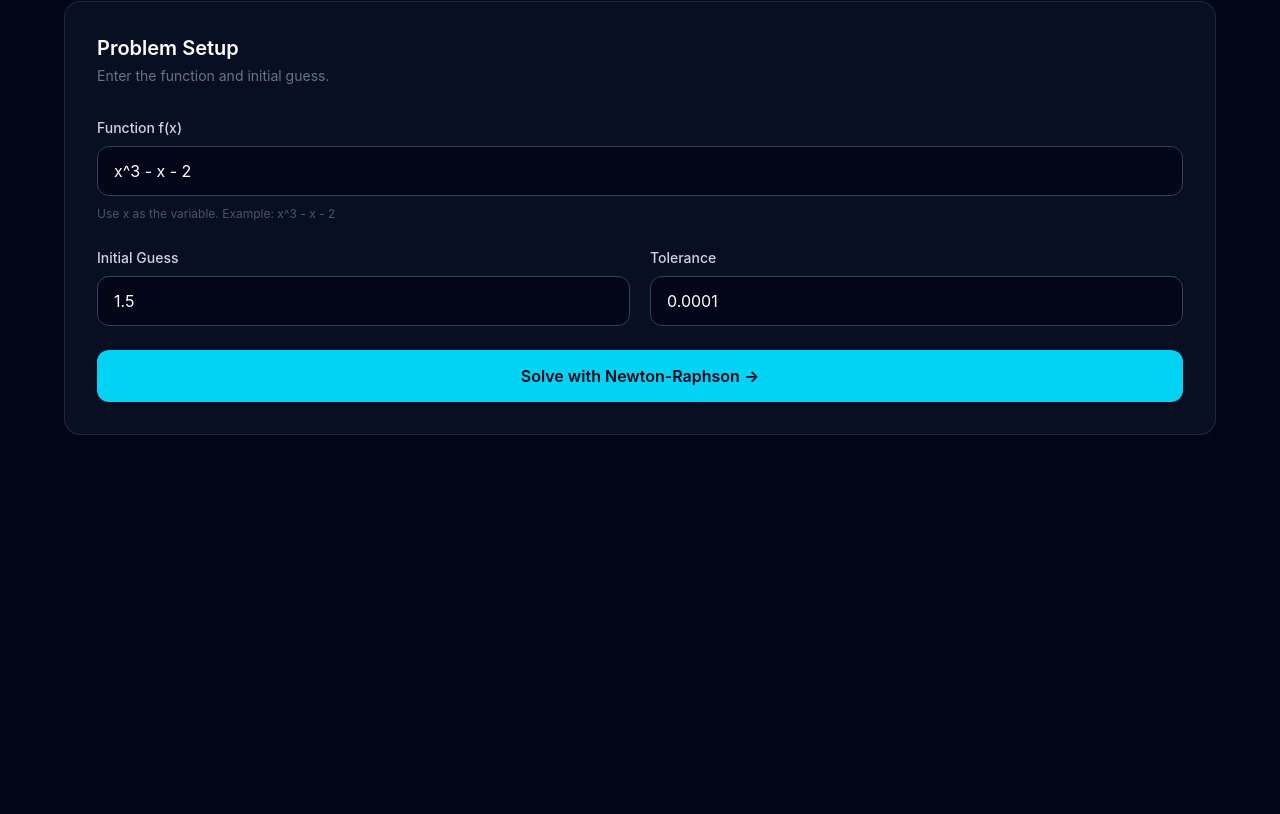
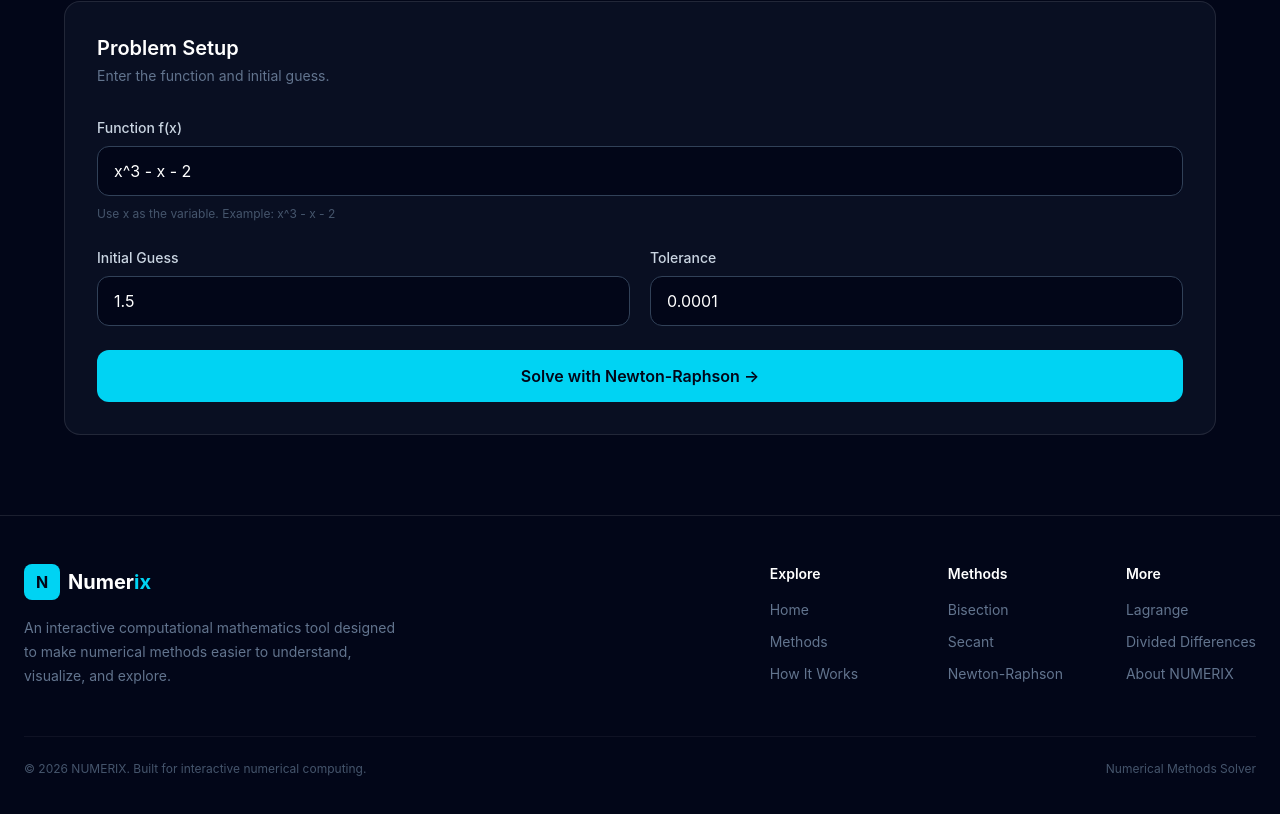
Before and after one commit to iishikaverma/numerix-frontend, a React (Vite) app: page /methods/newton in a window 1280 px wide. Shown: the part 358-1172 px from the top of the page. Before the commit the page ends 873 px from the top, so only its background shows below. Built offline with nearby package versions, Linux system fonts and the light colour scheme; no server answers.

Commit message:
Add About section; make footer links functional & Show footer on all pages with route-aware section links

```diff
--- a/src/App.tsx
+++ b/src/App.tsx
@@ -8,6 +8,7 @@ import NewtonRaphson from "./pages/NewtonRaphson";
 import Lagrange from "./pages/Lagrange";
 import DividedDifference from "./pages/DividedDifference";
 import MathCursor from "./components/effects/MathCursor";
+import Footer from "./components/layout/Footer";
 
 function App() {
   return (
@@ -45,6 +46,8 @@ function App() {
         />
 
       </Routes>
+
+      <Footer />
     </BrowserRouter>
   );
 }
--- /dev/null
+++ b/src/components/home/About.tsx
@@ -0,0 +1,102 @@
+const highlights = [
+  {
+    symbol: "ƒ",
+    title: "Root Finding",
+    description:
+      "Bisection, Secant, and Newton-Raphson for locating where an equation equals zero.",
+  },
+  {
+    symbol: "∿",
+    title: "Interpolation",
+    description:
+      "Lagrange and Newton's Divided Differences for estimating values between known data points.",
+  },
+  {
+    symbol: "≡",
+    title: "Step by Step",
+    description:
+      "Every solve returns the final answer along with the full iteration and calculation table.",
+  },
+  {
+    symbol: "⚙",
+    title: "Real Computation",
+    description:
+      "A dedicated C++ engine runs each method, so results come from actual numerical code — not approximations in the browser.",
+  },
+];
+
+function About() {
+  return (
+    <section
+      id="about"
+      className="relative overflow-hidden border-t border-white/5 bg-slate-950 px-6 py-28"
+    >
+      {/* Background glow */}
+      <div className="pointer-events-none absolute left-1/2 top-0 h-[400px] w-[600px] -translate-x-1/2 rounded-full bg-cyan-500/5 blur-[130px]" />
+
+      <div className="relative mx-auto max-w-7xl">
+
+        <div className="grid gap-16 lg:grid-cols-2 lg:gap-20">
+
+          {/* Left: narrative */}
+          <div className="max-w-xl">
+            <p className="mb-3 text-sm font-semibold uppercase tracking-[0.2em] text-cyan-400">
+              About NUMERIX
+            </p>
+
+            <h2 className="text-4xl font-bold tracking-tight text-white sm:text-5xl">
+              Numerical methods,
+              <br />
+              <span className="text-slate-500">made understandable.</span>
+            </h2>
+
+            <p className="mt-6 leading-7 text-slate-400">
+              NUMERIX is an interactive computational mathematics tool that
+              brings classical numerical methods to life. Instead of treating
+              these algorithms as black boxes, it shows exactly how a solution
+              is reached — one iteration at a time.
+            </p>
+
+            <p className="mt-4 leading-7 text-slate-400">
+              Enter an equation or a set of data points, choose a method, and
+              NUMERIX returns both the final result and the intermediate steps
+              behind it. It's built to make root-finding and interpolation
+              easier to learn, verify, and explore.
+            </p>
+
+            <p className="mt-8 text-sm leading-6 text-slate-500">
+              Built with a React and TypeScript interface powered by a C++
+              numerical engine — combining a modern, responsive experience with
+              genuine computational accuracy.
+            </p>
+          </div>
+
+          {/* Right: highlight grid */}
+          <div className="grid gap-5 sm:grid-cols-2">
+            {highlights.map((item) => (
+              <div
+                key={item.title}
+                className="group rounded-2xl border border-white/10 bg-slate-900/50 p-6 transition duration-300 hover:-translate-y-1 hover:border-cyan-400/30 hover:shadow-[0_0_30px_rgba(34,211,238,0.08)]"
+              >
+                <div className="flex h-11 w-11 items-center justify-center rounded-xl border border-white/10 bg-slate-950 text-lg text-cyan-400">
+                  {item.symbol}
+                </div>
+
+                <h3 className="mt-5 text-base font-semibold text-white">
+                  {item.title}
+                </h3>
+
+                <p className="mt-2 text-sm leading-6 text-slate-400">
+                  {item.description}
+                </p>
+              </div>
+            ))}
+          </div>
+
+        </div>
+      </div>
+    </section>
+  );
+}
+
+export default About;
--- a/src/components/layout/Footer.tsx
+++ b/src/components/layout/Footer.tsx
@@ -1,7 +1,28 @@
+import { Link, useLocation, useNavigate } from "react-router-dom";
+
 function Footer() {
+  const location = useLocation();
+  const navigate = useNavigate();
+
+  // Footer renders on every page, so section links must route home first
+  // when we're not already on it (same behavior as the navbar).
+  const goToHomeSection = (section: string) => {
+    if (location.pathname === "/") {
+      document.getElementById(section)?.scrollIntoView({
+        behavior: "smooth",
+        block: "start",
+      });
+      return;
+    }
+
+    navigate(`/?scrollTo=${section}`);
+  };
+
+  const sectionLinkClass =
+    "text-left text-sm text-slate-500 transition hover:text-cyan-400";
+
   return (
     <footer
-      id="about"
       className="border-t border-white/10 bg-slate-950 px-6 py-12"
     >
       <div className="mx-auto max-w-7xl">
@@ -35,26 +56,29 @@ function Footer() {
               </h4>
 
               <div className="mt-4 flex flex-col gap-3">
-                <a
-                  href="#home"
-                  className="text-sm text-slate-500 transition hover:text-cyan-400"
+                <button
+                  type="button"
+                  onClick={() => goToHomeSection("home")}
+                  className={sectionLinkClass}
                 >
                   Home
-                </a>
+                </button>
 
-                <a
-                  href="#methods"
-                  className="text-sm text-slate-500 transition hover:text-cyan-400"
+                <button
+                  type="button"
+                  onClick={() => goToHomeSection("methods")}
+                  className={sectionLinkClass}
                 >
                   Methods
-                </a>
+                </button>
 
-                <a
-                  href="#how-it-works"
-                  className="text-sm text-slate-500 transition hover:text-cyan-400"
+                <button
+                  type="button"
+                  onClick={() => goToHomeSection("how-it-works")}
+                  className={sectionLinkClass}
                 >
                   How It Works
-                </a>
+                </button>
               </div>
             </div>
 
@@ -64,17 +88,26 @@ function Footer() {
               </h4>
 
               <div className="mt-4 flex flex-col gap-3">
-                <span className="text-sm text-slate-500">
+                <Link
+                  to="/methods/bisection"
+                  className="text-sm text-slate-500 transition hover:text-cyan-400"
+                >
                   Bisection
-                </span>
+                </Link>
 
-                <span className="text-sm text-slate-500">
+                <Link
+                  to="/methods/secant"
+                  className="text-sm text-slate-500 transition hover:text-cyan-400"
+                >
                   Secant
-                </span>
+                </Link>
 
-                <span className="text-sm text-slate-500">
+                <Link
+                  to="/methods/newton"
+                  className="text-sm text-slate-500 transition hover:text-cyan-400"
+                >
                   Newton-Raphson
-                </span>
+                </Link>
               </div>
             </div>
 
@@ -84,17 +117,27 @@ function Footer() {
               </h4>
 
               <div className="mt-4 flex flex-col gap-3">
-                <span className="text-sm text-slate-500">
+                <Link
+                  to="/methods/lagrange"
+                  className="text-sm text-slate-500 transition hover:text-cyan-400"
+                >
                   Lagrange
-                </span>
+                </Link>
 
-                <span className="text-sm text-slate-500">
+                <Link
+                  to="/methods/divided-difference"
+                  className="text-sm text-slate-500 transition hover:text-cyan-400"
+                >
                   Divided Differences
-                </span>
+                </Link>
 
-                <span className="text-sm text-slate-500">
+                <button
+                  type="button"
+                  onClick={() => goToHomeSection("about")}
+                  className={sectionLinkClass}
+                >
                   About NUMERIX
-                </span>
+                </button>
               </div>
             </div>
 
--- a/src/pages/Home.tsx
+++ b/src/pages/Home.tsx
@@ -2,10 +2,10 @@ import { useEffect } from "react";
 import { useLocation } from "react-router-dom";
 
 import Navbar from "../components/layout/Navbar";
-import Footer from "../components/layout/Footer";
 import Hero from "../components/home/Hero";
 import MethodPreview from "../components/home/MethodPreview";
 import HowItWorks from "../components/home/HowItWorks";
+import About from "../components/home/About";
 
 function Home() {
   const location = useLocation();
@@ -45,7 +45,7 @@ function Home() {
 
         <HowItWorks />
 
-        <Footer />
+        <About />
       </main>
     </>
   );
```
